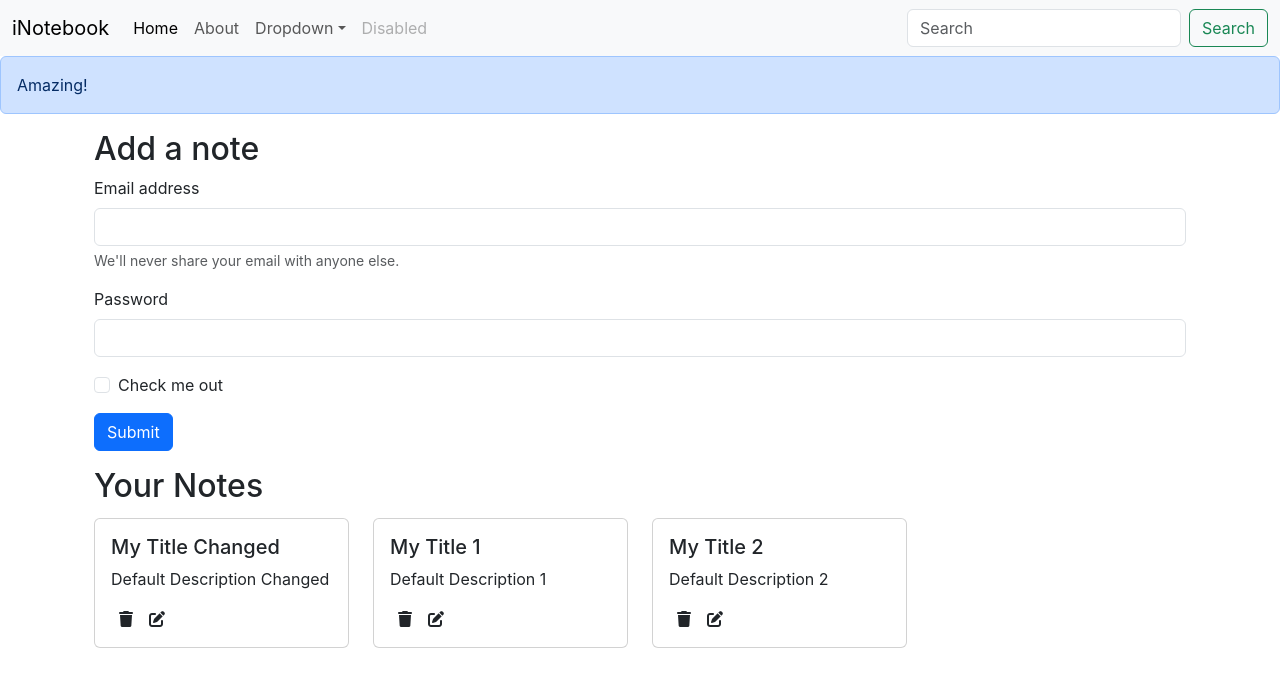
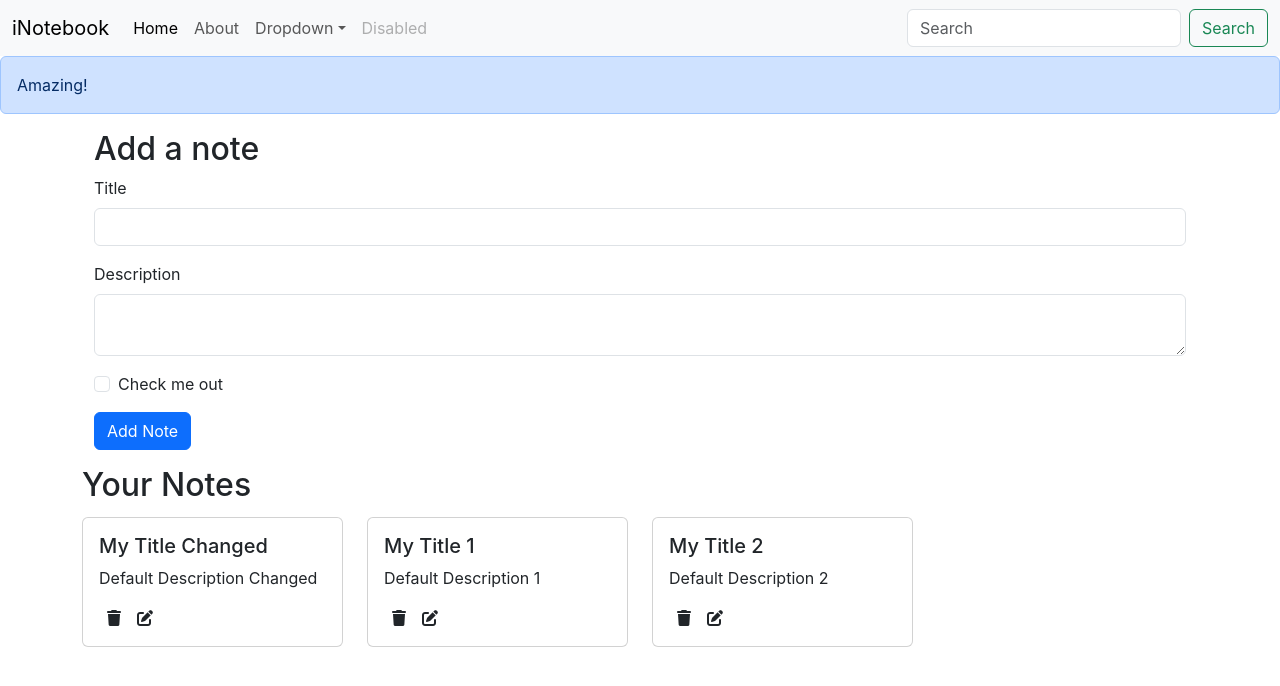
Before and after one commit to lostvayne47/i-notebook, a React (Create React App) app: page / in a window 1280 px wide. Shown: the top 686 px of the page. Built offline with nearby package versions, Linux system fonts and the light colour scheme.

Commit message:
Add Note

```diff
--- /dev/null
+++ b/src/components/AddNote.js
@@ -0,0 +1,62 @@
+import React from "react";
+import { useState } from "react";
+
+export default function AddNote({ addNote }) {
+  const [note, setNote] = useState({
+    title: "title",
+    desc: "description",
+    tag: "personal",
+  });
+  const handleClick = (e) => {
+    e.preventDefault();
+    addNote(note.title, note.description, note.tag);
+  };
+  const onChange = (e) => {
+    setNote({ ...note, [e.target.name]: e.target.value });
+  };
+
+  return (
+    <div className="container my-3">
+      <h2>Add a note</h2>
+      <form>
+        <div className="mb-3">
+          <label htmlFor="title" className="form-label">
+            Title
+          </label>
+          <input
+            type="text"
+            className="form-control"
+            id="title"
+            name="title"
+            aria-describedby="titleHelp"
+            onChange={onChange}
+          />
+        </div>
+        <div className="mb-3">
+          <label htmlFor="description" className="form-label">
+            Description
+          </label>
+          <textarea
+            name="description"
+            id="description"
+            className="form-control"
+            onChange={onChange}
+          />
+        </div>
+        <div className="mb-3 form-check">
+          <input
+            type="checkbox"
+            className="form-check-input"
+            id="exampleCheck1"
+          />
+          <label className="form-check-label" htmlFor="exampleCheck1">
+            Check me out
+          </label>
+        </div>
+        <button type="submit" className="btn btn-primary" onClick={handleClick}>
+          Add Note
+        </button>
+      </form>
+    </div>
+  );
+}
--- a/src/components/Alert.js
+++ b/src/components/Alert.js
@@ -3,7 +3,7 @@
 export default function Alert({ message }) {
   return (
     <div>
-      <div class="alert alert-primary" role="alert">
+      <div className="alert alert-primary" role="alert">
         {message}
       </div>
     </div>
--- a/src/components/Home.js
+++ b/src/components/Home.js
@@ -3,50 +3,8 @@
 
 export default function Home() {
   return (
-    <div className="container my-3">
-      <h2>Add a note</h2>
-      <form>
-        <div className="mb-3">
-          <label htmlFor="exampleInputEmail1" className="form-label">
-            Email address
-          </label>
-          <input
-            type="email"
-            className="form-control"
-            id="exampleInputEmail1"
-            aria-describedby="emailHelp"
-          />
-          <div id="emailHelp" className="form-text">
-            We'll never share your email with anyone else.
-          </div>
-        </div>
-        <div className="mb-3">
-          <label htmlFor="exampleInputPassword1" className="form-label">
-            Password
-          </label>
-          <input
-            type="password"
-            className="form-control"
-            id="exampleInputPassword1"
-          />
-        </div>
-        <div className="mb-3 form-check">
-          <input
-            type="checkbox"
-            className="form-check-input"
-            id="exampleCheck1"
-          />
-          <label className="form-check-label" htmlFor="exampleCheck1">
-            Check me out
-          </label>
-        </div>
-        <button type="submit" className="btn btn-primary">
-          Submit
-        </button>
-      </form>
-      <div>
-        <Notes></Notes>
-      </div>
+    <div>
+      <Notes />
     </div>
   );
 }
--- a/src/components/Notes.js
+++ b/src/components/Notes.js
@@ -2,16 +2,20 @@
 import { useContext } from "react";
 import NoteContext from "../context/notes/NoteContext";
 import NoteItem from "./NoteItem";
+import AddNote from "./AddNote";
 
 export default function Notes() {
-  const { notes } = useContext(NoteContext);
+  const { notes, addNote, editNote, deleteNote } = useContext(NoteContext);
 
   return (
+    <>
+      <AddNote addNote={addNote} />
       <div className="row my-3">
         <h2>Your Notes</h2>
         {notes.map((note) => {
           return <NoteItem key={note._id} note={note}></NoteItem>;
         })}
       </div>
+    </>
   );
 }
--- a/src/context/notes/NoteState.js
+++ b/src/context/notes/NoteState.js
@@ -32,8 +32,28 @@
     },
   ];
   const [notes, setNotes] = useState(notesInitial);
+  //Add a note
+  //TODO: API CALL
+  const addNote = (title, description, tag) => {
+    console.log("Adding a new note");
+    const newNote = {
+      _id: "67b462196cc4285c4d50de6f",
+      user: "67b08f397c5267b620e1c5c0",
+      title: title,
+      description: description,
+      tag: tag,
+      date: Date.now(),
+      __v: 0,
+    };
+    setNotes(notes.concat(newNote));
+  };
+  //Edit a note
+  const editNote = (id) => {};
+  //Delete a note
+  const deleteNote = (id) => {};
+
   return (
-    <NoteContext.Provider value={{ notes, setNotes }}>
+    <NoteContext.Provider value={{ notes, addNote, editNote, deleteNote }}>
       {props.children}
     </NoteContext.Provider>
   );
```
Lines whose indentation alone changed are shown as unchanged.
